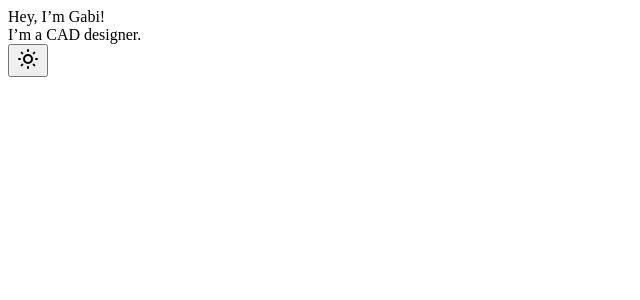
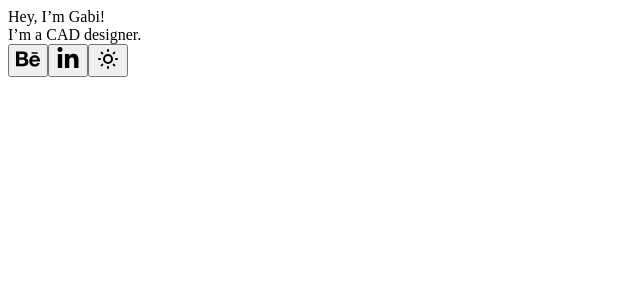
Before and after one commit to brenobaptista/gabi, a Next.js app: page / in a window 1280 px wide. Shown: the top 300 px of the page, without its empty margins (0-640 px from the left). Built offline with nearby package versions, Linux system fonts and the light colour scheme.

Commit message:
Added Behance and LinkedIn to Hero

```diff
--- a/src/components/Hero.tsx
+++ b/src/components/Hero.tsx
@@ -1,4 +1,7 @@
 import Theme from './Theme'
+
+import Behance from './icons/Behance'
+import LinkedIn from './icons/LinkedIn'
 
 const Hero = (): JSX.Element => (
   <header className='bg-indigo-200 dark:bg-gray-800'>
@@ -18,7 +21,33 @@ const Hero = (): JSX.Element => (
           </span>
           .
         </div>
-        <Theme className='w-10 h-10 p-2 rounded bg-gradient-to-br from-purple-500 to-pink-500' />
+        <button
+          type='button'
+          aria-label='Redirect to Behance'
+          className='w-10 h-10 p-2 mr-4 hover:opacity-75 rounded bg-gradient-to-br from-purple-500 to-pink-500'
+        >
+          <a
+            href='https://www.behance.net/gabrieladasilva'
+            target='_blank'
+            rel='noreferrer noopener'
+          >
+            <Behance width={24} height={24} />
+          </a>
+        </button>
+        <button
+          type='button'
+          aria-label='Redirect to LinkedIn'
+          className='w-10 h-10 p-2 mr-4 hover:opacity-75 rounded bg-gradient-to-br from-purple-500 to-pink-500'
+        >
+          <a
+            href='https://www.linkedin.com/in/gabriela-engineering'
+            target='_blank'
+            rel='noreferrer noopener'
+          >
+            <LinkedIn width={24} height={24} />
+          </a>
+        </button>
+        <Theme className='w-10 h-10 p-2 hover:opacity-75 rounded bg-gradient-to-br from-purple-500 to-pink-500' />
       </div>
     </div>
   </header>
--- /dev/null
+++ b/src/components/icons/Behance.tsx
@@ -0,0 +1,19 @@
+interface Props {
+  width: number
+  height: number
+}
+
+const Behance = ({ width, height }: Props): JSX.Element => (
+  <svg
+    xmlns='http://www.w3.org/2000/svg'
+    viewBox='0 0 576 512'
+    width={width}
+    height={height}
+    className='fill-current'
+  >
+    <title>Behance logo</title>
+    <path d='M232 237.2c31.8-15.2 48.4-38.2 48.4-74 0-70.6-52.6-87.8-113.3-87.8H0v354.4h171.8c64.4 0 124.9-30.9 124.9-102.9 0-44.5-21.1-77.4-64.7-89.7zM77.9 135.9H151c28.1 0 53.4 7.9 53.4 40.5 0 30.1-19.7 42.2-47.5 42.2h-79v-82.7zm83.3 233.7H77.9V272h84.9c34.3 0 56 14.3 56 50.6 0 35.8-25.9 47-57.6 47zm358.5-240.7H376V94h143.7v34.9zM576 305.2c0-75.9-44.4-139.2-124.9-139.2-78.2 0-131.3 58.8-131.3 135.8 0 79.9 50.3 134.7 131.3 134.7 61.3 0 101-27.6 120.1-86.3H509c-6.7 21.9-34.3 33.5-55.7 33.5-41.3 0-63-24.2-63-65.3h185.1c.3-4.2.6-8.7.6-13.2zM390.4 274c2.3-33.7 24.7-54.8 58.5-54.8 35.4 0 53.2 20.8 56.2 54.8H390.4z' />
+  </svg>
+)
+
+export default Behance
--- /dev/null
+++ b/src/components/icons/LinkedIn.tsx
@@ -0,0 +1,19 @@
+interface Props {
+  width: number
+  height: number
+}
+
+const Behance = ({ width, height }: Props): JSX.Element => (
+  <svg
+    xmlns='http://www.w3.org/2000/svg'
+    viewBox='0 0 448 512'
+    width={width}
+    height={height}
+    className='fill-current'
+  >
+    <title>LinkedIn logo</title>
+    <path d='M100.28 448H7.4V148.9h92.88zM53.79 108.1C24.09 108.1 0 83.5 0 53.8a53.79 53.79 0 0 1 107.58 0c0 29.7-24.1 54.3-53.79 54.3zM447.9 448h-92.68V302.4c0-34.7-.7-79.2-48.29-79.2-48.29 0-55.69 37.7-55.69 76.7V448h-92.78V148.9h89.08v40.8h1.3c12.4-23.5 42.69-48.3 87.88-48.3 94 0 111.28 61.9 111.28 142.3V448z' />
+  </svg>
+)
+
+export default Behance
```
